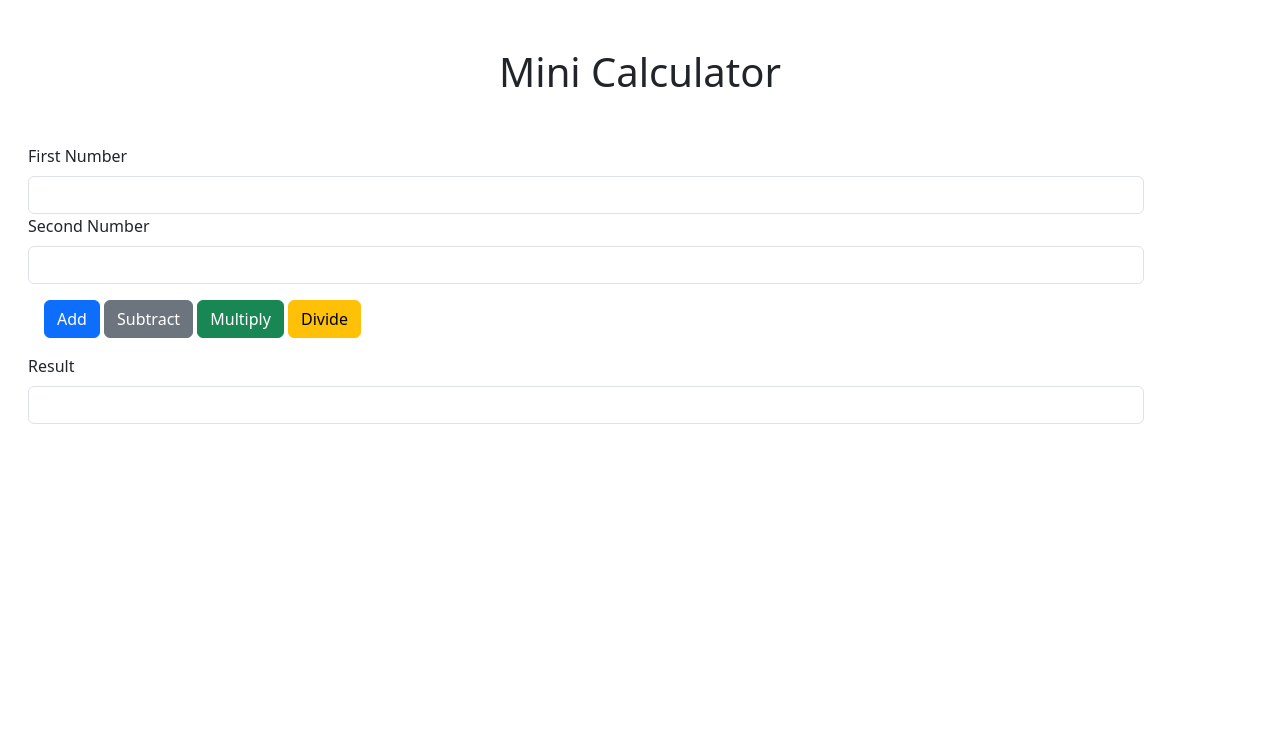
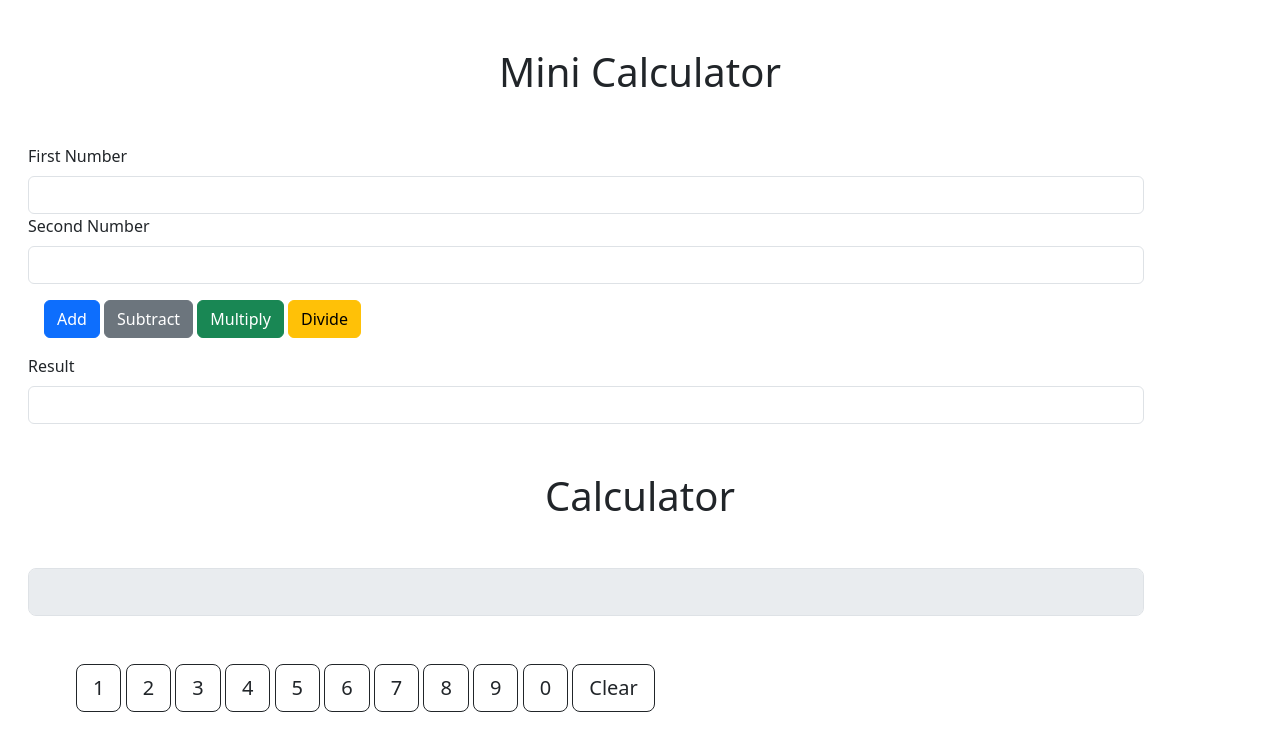
Before and after one commit to arvinds46/crypto-calculator, a plain HTML site: page minicalculator.html in a window 1280 px wide. Drawn offline with nearby package versions, Linux system fonts and the light colour scheme.

Commit message:
numbers display added and working on clear button

```diff
--- /dev/null
+++ b/mini.js
@@ -0,0 +1,86 @@
+        var number = "";
+        function add(){
+            var x = Number(document.getElementById("first").value);
+            var y = Number(document.getElementById("second").value);
+
+            document.getElementById("result").value = x+y;
+        }
+
+        function sub(){
+            var x = Number(document.getElementById("first").value);
+            var y = Number(document.getElementById("second").value);
+
+            document.getElementById("result").value = x-y;
+        }
+
+        function multi(){
+            var x = Number(document.getElementById("first").value);
+            var y = Number(document.getElementById("second").value);
+
+            document.getElementById("result").value = x*y;
+        }
+
+        function divide(){
+            var x = Number(document.getElementById("first").value);
+            var y = Number(document.getElementById("second").value);
+
+            document.getElementById("result").value = x/y;
+        }
+
+        function addOne(){
+            number = number + document.getElementById("one").value;
+            console.log(number);
+            document.getElementById("display").value = number;
+        }
+        function addTwo(){
+            number = number + document.getElementById("two").value;
+            console.log(number);
+            document.getElementById("display").value = number;
+        }
+        function addThree(){
+            number = number + document.getElementById("three").value;
+            console.log(number);
+            document.getElementById("display").value = number;
+        }
+        function addFour(){
+            number = number + document.getElementById("four").value;
+            console.log(number);
+            document.getElementById("display").value = number;
+        }
+        function addFive(){
+            number = number + document.getElementById("five").value;
+            console.log(number);
+            document.getElementById("display").value = number;
+        }
+        function addSix(){
+            number = number + document.getElementById("six").value;
+            console.log(number);
+            document.getElementById("display").value = number;
+        }
+        function addSeven(){
+            number = number + document.getElementById("seven").value;
+            console.log(number);
+            document.getElementById("display").value = number;
+        }
+        function addEight(){
+            number = number + document.getElementById("eight").value;
+            console.log(number);
+            document.getElementById("display").value = number;
+        }
+        function addNine(){
+            number = number + document.getElementById("nine").value;
+            console.log(number);
+            document.getElementById("display").value = number;
+        }
+        function addZero(){
+            if(number != "0")
+                number = number + document.getElementById("zero").value;
+            console.log(number);
+            document.getElementById("display").value = number;
+        }
+        function clear(){
+            console.log("called clear");
+            container.number = "";
+            console.log("cleared");
+            document.getElementById("display").value = number;
+        }
--- a/minicalculator.html
+++ b/minicalculator.html
@@ -31,35 +31,24 @@
 
     </div>
 
-    <script>
-        function add(){
-            var x = Number(document.getElementById("first").value);
-            var y = Number(document.getElementById("second").value);
-
-            document.getElementById("result").value = x+y;
-        }
-
-        function sub(){
-            var x = Number(document.getElementById("first").value);
-            var y = Number(document.getElementById("second").value);
-
-            document.getElementById("result").value = x-y;
-        }
-
-        function multi(){
-            var x = Number(document.getElementById("first").value);
-            var y = Number(document.getElementById("second").value);
-
-            document.getElementById("result").value = x*y;
-        }
-
-        function divide(){
-            var x = Number(document.getElementById("first").value);
-            var y = Number(document.getElementById("second").value);
-
-            document.getElementById("result").value = x/y;
-        }
-    </script>
+    <h1 class="text-center m-5">Calculator</h1>
+    <div class="container m-3">
+        <input type="number" name="display" id="display" class="form-control form-control-lg" disabled>
+        <div class="m-5">
+            <button type="button" class="btn btn-outline-dark btn-lg" onclick="addOne()" value="1" id="one">1</button>
+            <button type="button" class="btn btn-outline-dark btn-lg" onclick="addTwo()" value="2" id="two">2</button>
+            <button type="button" class="btn btn-outline-dark btn-lg" onclick="addThree()" value="3" id="three">3</button>
+            <button type="button" class="btn btn-outline-dark btn-lg" onclick="addFour()" value="4" id="four">4</button>
+            <button type="button" class="btn btn-outline-dark btn-lg" onclick="addFive()" value="5" id="five">5</button>
+            <button type="button" class="btn btn-outline-dark btn-lg" onclick="addSix()" value="6" id="six">6</button>
+            <button type="button" class="btn btn-outline-dark btn-lg" onclick="addSeven()" value="7" id="seven">7</button>
+            <button type="button" class="btn btn-outline-dark btn-lg" onclick="addEight()" value="8" id="eight">8</button>
+            <button type="button" class="btn btn-outline-dark btn-lg" onclick="addNine()" value="9" id="nine">9</button>
+            <button type="button" class="btn btn-outline-dark btn-lg" onclick="addZero()" value="0" id="zero">0</button>
+            <button type="button" class="btn btn-outline-dark btn-lg" onclick="clear()">Clear</button>
+        </div>
+    </div>
+    <script src="mini.js"></script>
     <script src="https://cdn.jsdelivr.net/npm/bootstrap@5.3.0-alpha3/dist/js/bootstrap.bundle.min.js" integrity="sha384-ENjdO4Dr2bkBIFxQpeoTz1HIcje39Wm4jDKdf19U8gI4ddQ3GYNS7NTKfAdVQSZe" crossorigin="anonymous"></script>
   </body>
 </html>
```
